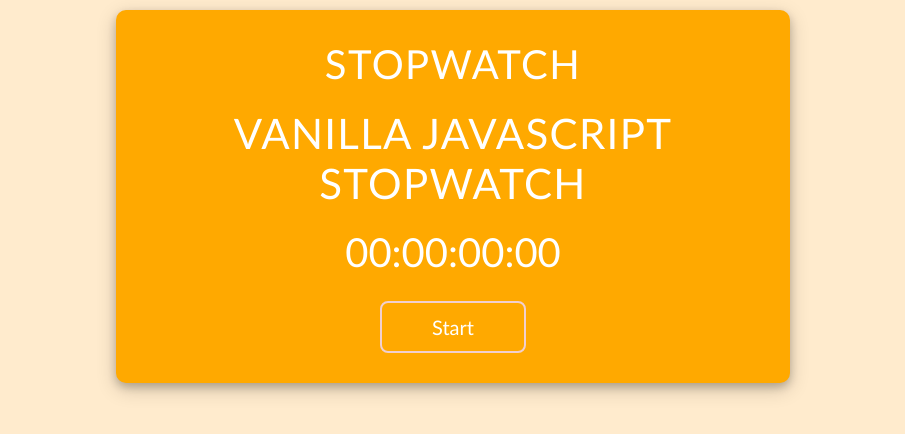
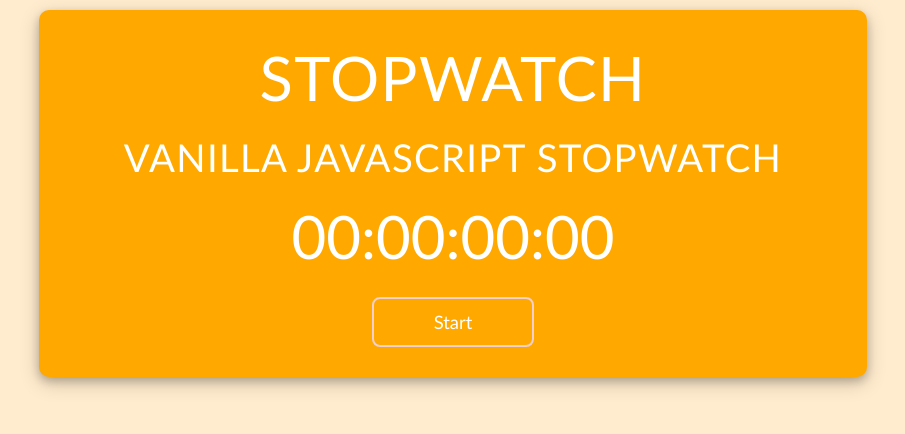
Before and after one commit to amitark7/Stopwatch-JavaScript, a plain HTML site: page index.html in a window 1536 px wide. Shown: the whole page, without its empty margins (315-1220 px from the left). Drawn offline with Linux system fonts and the light colour scheme.

Commit message:
Make responsiveness

```diff
--- a/index.css
+++ b/index.css
@@ -106,3 +106,134 @@ body {
     font-size: 23px;
     letter-spacing: 1.3px;
 }
+
+@media only screen and (min-width:320px) {
+    .container {
+        width: 75%;
+    }
+
+    .container .button-container {
+        gap: 10px;
+    }
+
+    .container h1 {
+        font-size: 10vw;
+    }
+
+    .container h3 {
+        font-size: 5.8vw;
+    }
+
+    .container #display-timer {
+        font-size: 9vw;
+    }
+
+    .button-container button {
+        font-size: 3vw;
+        padding: 8px 30px;
+    }
+
+    #laps-timer {
+        width: 75%;
+    }
+
+    .laps-row .lap-no {
+        font-size: 3vw;
+    }
+
+    .laps-row .laptime {
+        margin-left: -18vw;
+    }
+
+    .laps-row .total {
+        font-size: 3vw;
+    }
+}
+
+@media only screen and (min-width:768px) {
+    .container {
+        width: 75%;
+    }
+
+    .container h1 {
+        font-size: 6vw;
+    }
+
+    .container h3 {
+        font-size: 4vw;
+    }
+
+    .container #display-timer {
+        font-size: 6vw;
+    }
+
+    .container .button-container {
+        gap: 20px;
+    }
+
+    .button-container button {
+        font-size: 2vw;
+        padding: 10px 40px;
+    }
+}
+
+@media only screen and (min-width:1024px) {
+    .container .button-container {
+        gap: 30px;
+    }
+
+    .button-container button {
+        padding: 10px 60px;
+    }
+}
+
+
+@media only screen and (min-width:1440px) {
+    .container {
+        width: 50%;
+    }
+
+    .container h1 {
+        font-size: 4vw;
+    }
+
+    .container h3 {
+        font-size: 2.5vw;
+    }
+
+    .container #display-timer {
+        font-size: 3.9vw;
+    }
+
+    .button-container button {
+        font-size: 1.2vw;
+        padding: 12px 60px;
+    }
+
+    #laps-timer {
+        width: 50%;
+    }
+
+    .laps-row .lap-no {
+        font-size: 1.8vw;
+    }
+
+    .laps-row .laptime {
+        margin-left: -11vw;
+    }
+
+    .laps-row .total {
+        font-size: 1.8vw;
+
+    }
+}
+
+@media screen and (min-width:2000px) {
+    .container .button-container {
+        gap: 80px;
+    }
+
+    .button-container button {
+        padding: 16px 88px;
+    }
+}
```
